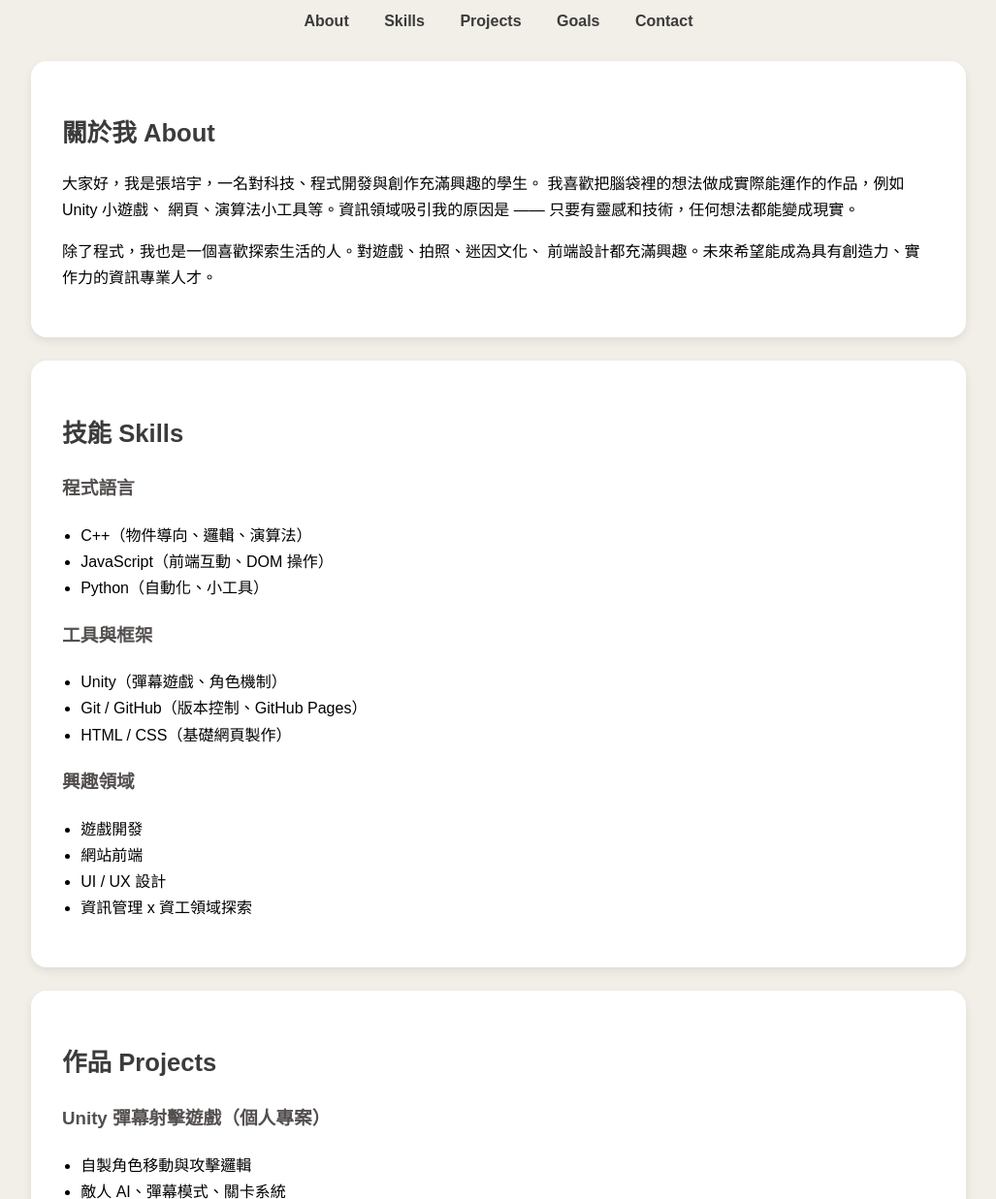
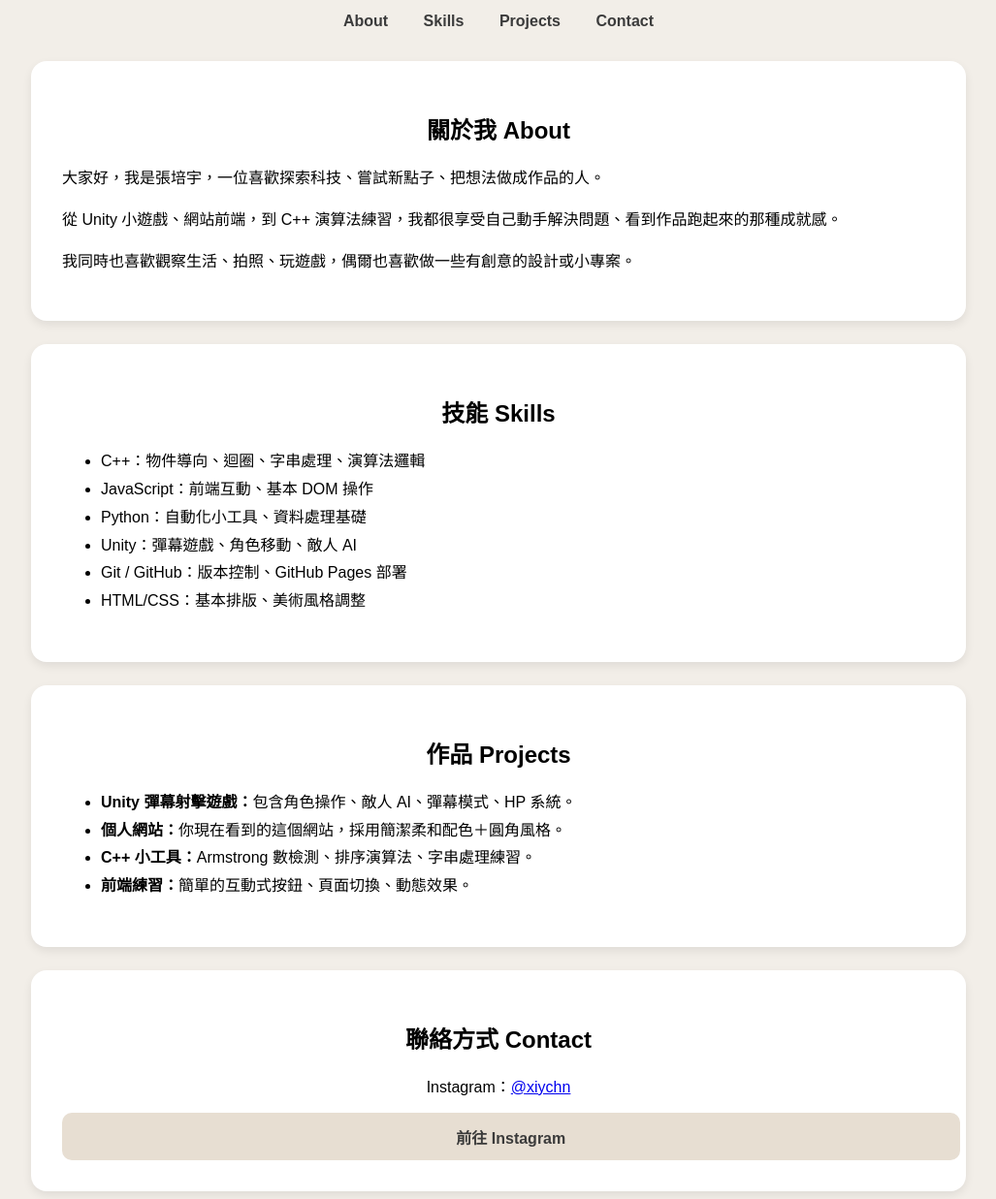
Before and after one commit to Xiaoyu-07/Xiaoyu-07.github.io, a plain HTML site: page index.html in a window 1280 px wide. Shown: the part 305-1542 px from the top of the page at 97% size, without its empty margins (126-1153 px from the left). Drawn offline with Linux system fonts and the light colour scheme.

Commit message:
Update index.html

```diff
--- a/index.html
+++ b/index.html
@@ -38,17 +38,6 @@
             font-weight: bold;
         }
 
-        /* 標題 */
-        h2 {
-            color: #3b3b3b;
-            font-size: 1.6rem;
-            margin-bottom: 1rem;
-        }
-        h3 {
-            color: #544f4f;
-            margin-top: 1.2rem;
-        }
-
         /* 導覽列 */
         nav {
             margin-bottom: 2rem;
@@ -72,12 +61,18 @@
             padding: 2rem;
             border-radius: 16px;
             box-shadow: 0 4px 10px rgba(0,0,0,0.08);
-            text-align: left;
-            line-height: 1.7;
+            text-align: center;
             transition: transform 0.2s ease;
         }
         .section:hover {
             transform: translateY(-5px);
+        }
+
+        /* About內容排版 */
+        .text-left {
+            text-align: left;
+            line-height: 1.7;
+            margin-top: 1rem;
         }
 
         /* 按鈕 */
@@ -104,16 +99,19 @@
             background: #cbbd96;
         }
 
+        /* 清單 */
+        ul {
+            text-align: left;
+            line-height: 1.8;
+        }
+
+        /* Footer */
         footer {
             text-align: center;
             padding: 1.5rem;
             background: #d5c4a1;
             color: #3b3b3b;
             margin-top: 3rem;
-        }
-
-        ul {
-            padding-left: 1.2rem;
         }
     </style>
 </head>
@@ -127,7 +125,6 @@
             <a href="#about">About</a>
             <a href="#skills">Skills</a>
             <a href="#projects">Projects</a>
-            <a href="#goals">Goals</a>
             <a href="#contact">Contact</a>
         </nav>
     </header>
@@ -135,78 +132,34 @@
     <!-- About 區塊 -->
     <div id="about" class="section">
         <h2>關於我 About</h2>
-        <p>
-            大家好，我是張培宇，一名對科技、程式開發與創作充滿興趣的學生。
-            我喜歡把腦袋裡的想法做成實際能運作的作品，例如 Unity 小遊戲、
-            網頁、演算法小工具等。資訊領域吸引我的原因是 ——
-            只要有靈感和技術，任何想法都能變成現實。
-        </p>
-        <p>
-            除了程式，我也是一個喜歡探索生活的人。對遊戲、拍照、迷因文化、
-            前端設計都充滿興趣。未來希望能成為具有創造力、實作力的資訊專業人才。
-        </p>
+        <div class="text-left">
+            <p>大家好，我是張培宇，一位喜歡探索科技、嘗試新點子、把想法做成作品的人。</p>
+            <p>從 Unity 小遊戲、網站前端，到 C++ 演算法練習，我都很享受自己動手解決問題、看到作品跑起來的那種成就感。</p>
+            <p>我同時也喜歡觀察生活、拍照、玩遊戲，偶爾也喜歡做一些有創意的設計或小專案。</p>
+        </div>
     </div>
 
     <!-- Skills 區塊 -->
     <div id="skills" class="section">
         <h2>技能 Skills</h2>
-
-        <h3>程式語言</h3>
         <ul>
-            <li>C++（物件導向、邏輯、演算法）</li>
-            <li>JavaScript（前端互動、DOM 操作）</li>
-            <li>Python（自動化、小工具）</li>
-        </ul>
-
-        <h3>工具與框架</h3>
-        <ul>
-            <li>Unity（彈幕遊戲、角色機制）</li>
-            <li>Git / GitHub（版本控制、GitHub Pages）</li>
-            <li>HTML / CSS（基礎網頁製作）</li>
-        </ul>
-
-        <h3>興趣領域</h3>
-        <ul>
-            <li>遊戲開發</li>
-            <li>網站前端</li>
-            <li>UI / UX 設計</li>
-            <li>資訊管理 x 資工領域探索</li>
+            <li>C++：物件導向、迴圈、字串處理、演算法邏輯</li>
+            <li>JavaScript：前端互動、基本 DOM 操作</li>
+            <li>Python：自動化小工具、資料處理基礎</li>
+            <li>Unity：彈幕遊戲、角色移動、敵人 AI</li>
+            <li>Git / GitHub：版本控制、GitHub Pages 部署</li>
+            <li>HTML/CSS：基本排版、美術風格調整</li>
         </ul>
     </div>
 
     <!-- Projects 區塊 -->
     <div id="projects" class="section">
         <h2>作品 Projects</h2>
-
-        <h3>Unity 彈幕射擊遊戲（個人專案）</h3>
         <ul>
-            <li>自製角色移動與攻擊邏輯</li>
-            <li>敵人 AI、彈幕模式、關卡系統</li>
-            <li>UI 與碰撞判定完整設計</li>
-        </ul>
-
-        <h3>個人網站（本網站）</h3>
-        <ul>
-            <li>使用 GitHub Pages 部署</li>
-            <li>自行調整 UI 配色與介面風格</li>
-            <li>支援多頁導覽與個人介紹區塊</li>
-        </ul>
-
-        <h3>練習小工具</h3>
-        <ul>
-            <li>Armstrong 數檢查器（C++）</li>
-            <li>演算法練習：排序、字串、迴圈等</li>
-        </ul>
-    </div>
-
-    <!-- Goals 區塊 -->
-    <div id="goals" class="section">
-        <h2>目標 Goals</h2>
-        <ul>
-            <li>打造更完整的 Unity 遊戲作品</li>
-            <li>提升前端能力：Tailwind、React</li>
-            <li>建立專屬作品集網站 Portfolio</li>
-            <li>累積資訊管理與工程相關技能</li>
+            <li><strong>Unity 彈幕射擊遊戲：</strong>包含角色操作、敵人 AI、彈幕模式、HP 系統。</li>
+            <li><strong>個人網站：</strong>你現在看到的這個網站，採用簡潔柔和配色＋圓角風格。</li>
+            <li><strong>C++ 小工具：</strong>Armstrong 數檢測、排序演算法、字串處理練習。</li>
+            <li><strong>前端練習：</strong>簡單的互動式按鈕、頁面切換、動態效果。</li>
         </ul>
     </div>
 
@@ -214,7 +167,7 @@
     <div id="contact" class="section">
         <h2>聯絡方式 Contact</h2>
         <p>Instagram：<a href="https://instagram.com/xiychn" target="_blank">@xiychn</a></p>
-        <a class="btn" href="https://instagram.com/xiychn" target="_blank">前往 IG</a>
+        <a class="btn" href="https://instagram.com/xiychn" target="_blank">前往 Instagram</a>
     </div>
 
     <!-- Footer -->
```
